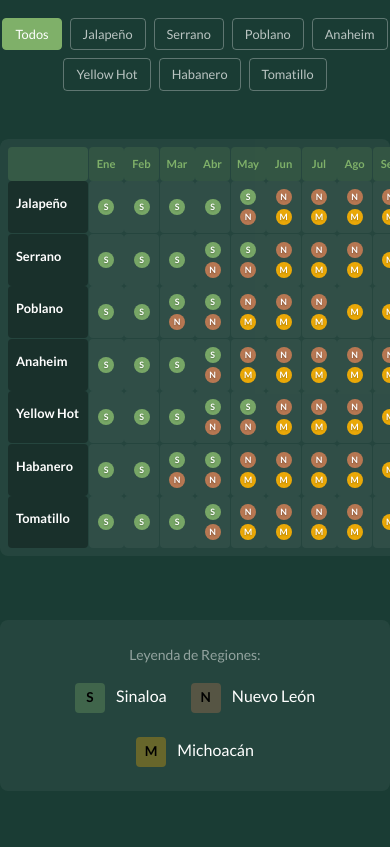
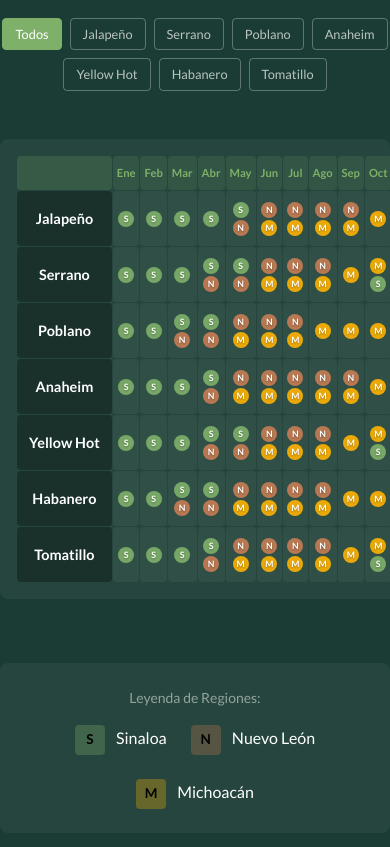
Before and after one commit to Manugg31/BMProduce, a plain HTML site: page index.html in a window 390 px wide. Shown: the part 3800-4647 px from the top of the page. Drawn offline with nearby package versions, Linux system fonts and the light colour scheme.

Commit message:
fix: rewrite calendar layout using table display instead of grid
- Changed from CSS Grid with display: contents to display: table
- Better browser compatibility
- Cleaner rendering with proper row/cell alignment
- Should fix layout issues on all devices

```diff
--- a/css/styles.css
+++ b/css/styles.css
@@ -772,46 +772,52 @@
 }
 
 .availability-calendar {
-  display: grid;
-  grid-template-columns: 140px repeat(12, 60px);
-  gap: 1px;
+  display: table;
+  border-collapse: separate;
+  border-spacing: 1px;
   background: rgba(255, 255, 255, 0.05);
   padding: 1rem;
   border-radius: 0.5rem;
   min-width: fit-content;
+  width: 100%;
 }
 
-.cal-header {
-  display: contents;
+.cal-header,
+.cal-row {
+  display: table-row;
+}
+
+.cal-product,
+.cal-month,
+.cal-cell {
+  display: table-cell;
+  padding: 1rem 0.5rem;
+  background: rgba(255, 255, 255, 0.05);
+  border-radius: 0.25rem;
+  text-align: center;
+  vertical-align: middle;
+  min-height: 50px;
+  transition: all 0.2s ease;
 }
 
 .cal-header .cal-product {
   font-weight: 700;
+  background: rgba(127, 176, 105, 0.2);
+  color: var(--verde-campo);
   padding: 0.75rem;
-  background: rgba(127, 176, 105, 0.2);
-  border-radius: 0.25rem;
-  color: var(--verde-campo);
-  text-align: center;
 }
 
 .cal-header .cal-month {
   font-weight: 600;
+  background: rgba(127, 176, 105, 0.15);
+  color: var(--verde-campo);
+  font-size: 0.85rem;
   padding: 0.75rem;
-  background: rgba(127, 176, 105, 0.15);
-  border-radius: 0.25rem;
-  color: var(--verde-campo);
-  text-align: center;
-  font-size: 0.85rem;
 }
 
-.cal-row {
-  display: contents;
-}
-
-.cal-product {
+.cal-row .cal-product {
   padding: 1rem 0.75rem;
   background: rgba(0, 0, 0, 0.3);
-  border-radius: 0.25rem;
   color: #fff;
   font-weight: 600;
   font-size: 0.9rem;
@@ -821,22 +827,24 @@
 }
 
 .cal-cell {
+  display: table-cell;
   padding: 1rem 0.5rem;
   background: rgba(255, 255, 255, 0.05);
   border-radius: 0.25rem;
-  display: flex;
-  gap: 0.25rem;
-  justify-content: center;
-  align-items: center;
-  flex-wrap: wrap;
-  transition: all 0.2s ease;
   cursor: pointer;
   min-height: 50px;
+  width: 60px;
 }
 
 .cal-cell:hover {
   background: rgba(127, 176, 105, 0.2);
-  transform: scale(1.05);
+  transform: scale(1.02);
+}
+
+.cal-cell {
+  display: table-cell;
+  padding: 0.75rem 0.5rem;
+  background: rgba(255, 255, 255, 0.05);
 }
 
 .region-badge {
@@ -850,6 +858,7 @@
   font-weight: 700;
   color: #fff;
   text-shadow: 0 1px 2px rgba(0, 0, 0, 0.3);
+  margin: 0 2px;
 }
 
 .cal-cell[data-region*="sin"] .region-badge[title="Sinaloa"] {
@@ -884,10 +893,6 @@
 }
 
 /* Hide/show rows based on filter */
-.cal-row[data-product] {
-  display: contents;
-}
-
 .cal-row[data-product].hidden {
   display: none;
 }
@@ -914,42 +919,34 @@
 
 /* Responsive calendar */
 @media (max-width: 768px) {
-  .availability-calendar {
-    grid-template-columns: 100px repeat(12, 45px);
-    padding: 0.75rem;
-    gap: 0.5px;
+  .cal-product,
+  .cal-month,
+  .cal-cell {
+    padding: 0.75rem 0.25rem;
+    font-size: 0.8rem;
+    min-height: 40px;
+    width: auto;
   }
 
-  .cal-cell {
-    padding: 0.75rem 0.25rem;
-    min-height: 40px;
+  .cal-header .cal-month {
+    padding: 0.5rem 0.25rem;
+    font-size: 0.7rem;
   }
 
   .region-badge {
     width: 18px;
     height: 18px;
     font-size: 0.6rem;
-  }
-
-  .cal-product {
-    padding: 0.75rem 0.5rem;
-    font-size: 0.8rem;
-  }
-
-  .cal-header .cal-month {
-    padding: 0.5rem 0.25rem;
-    font-size: 0.7rem;
+    margin: 0 1px;
   }
 }
 
 @media (max-width: 480px) {
-  .availability-calendar {
-    grid-template-columns: 80px repeat(12, 35px);
-    padding: 0.5rem;
-  }
-
+  .cal-product,
+  .cal-month,
   .cal-cell {
     padding: 0.5rem 0.2rem;
+    font-size: 0.7rem;
     min-height: 32px;
   }
 
```
